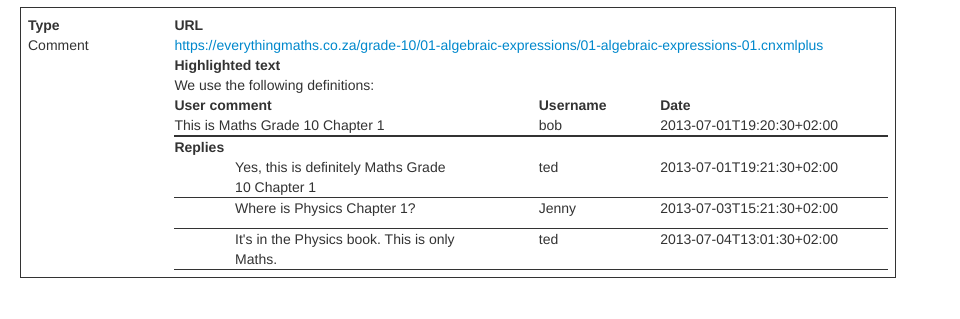
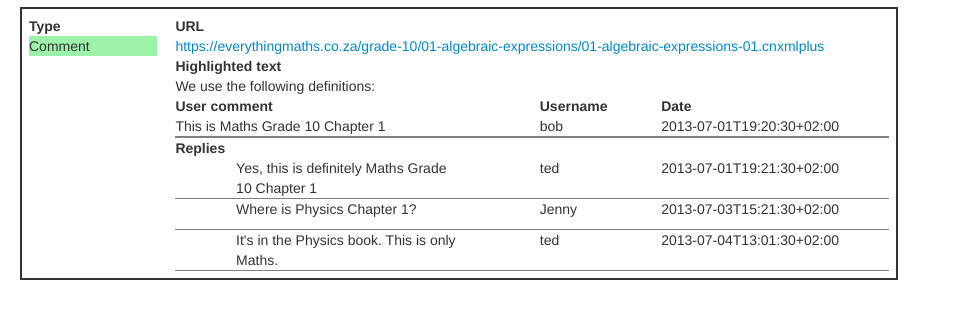
Before and after one commit to nicoladt/MIT-Thesis-Interface, a plain HTML site: page annotationview.html in a window 1280 px wide. Shown: the part 53-372 px from the top of the page, without its empty margins (0-960 px from the left). Drawn offline with Linux system fonts and the light colour scheme.

Commit message:
Added experimental bg colour for "type" in annotationview

```diff
--- a/annotationview.html
+++ b/annotationview.html
@@ -15,7 +15,7 @@
 	<div class="annotation-view span11">
 		<div class="row-fluid">
 			<div class="type span2">
-			Comment
+			<p class="type">Comment</p>
 			</div>
 			<div class="annotation-info span10">
 			<!--Note: please can we include chapter number and name here, as they appear in the table?-->
--- a/css/annotationview.css
+++ b/css/annotationview.css
@@ -1,10 +1,13 @@
 /*CSS for detailed view of single annotation*/
 
 div.annotation-view{
-	border:1px solid;
+	border:2px solid;
 	padding:7px;
 }
 
+p.type{/*this is a bit of a hack/experiment to colour the content text alone, not the "before" text in this div. The colours would need to change depending on the type*/
+	background-color: #9DF2A9;
+}
 
 div.type:before{
 	content:"Type\a";
@@ -54,7 +57,7 @@ div.user-info > .datetime:before{
 }
 
 div.replies{
-	border-top:2px solid;
+	border-top:2px solid gray;
 }
 div.replies:before{
 	content:"Replies\a";
@@ -63,5 +66,5 @@ div.replies:before{
 }
 
 div.reply{
-	border-bottom:1px solid;
+	border-bottom:1px solid gray;
 }
```
